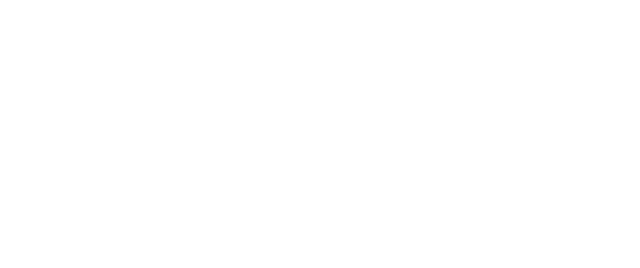
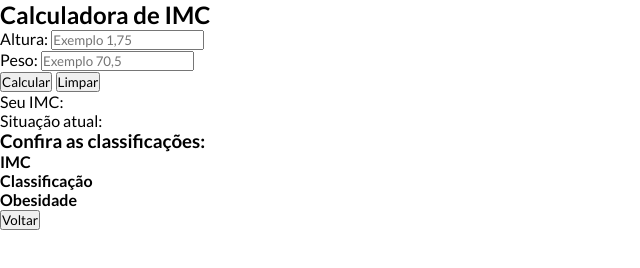
Before and after one commit to matheusvsdev/calculadora-imc-js, a plain HTML site: page index.html in a window 1280 px wide. Shown: the whole page, without its empty margins (0-640 px from the left). Drawn offline with Linux system fonts and the light colour scheme.

Commit message:
HTML structure

```diff
--- a/css/styles.css
+++ b/css/styles.css
@@ -2,4 +2,5 @@
   margin: 0;
   padding: 0;
   box-sizing: border-box;
+  font-family: "Lato", sans-serif;
 }
--- a/index.html
+++ b/index.html
@@ -4,9 +4,59 @@
     <meta charset="UTF-8" />
     <meta name="viewport" content="width=device-width, initial-scale=1.0" />
     <link rel="stylesheet" href="css/styles.css" />
+    <link rel="preconnect" href="https://fonts.googleapis.com" />
+    <link rel="preconnect" href="https://fonts.gstatic.com" crossorigin />
+    <link
+      href="https://fonts.googleapis.com/css2?family=Inter:ital,opsz,wght@0,14..32,100..900;1,14..32,100..900&family=Lato:ital,wght@0,100;0,300;0,400;0,700;0,900;1,100;1,300;1,400;1,700;1,900&family=Poppins:ital,wght@0,100;0,200;0,300;0,400;0,500;0,600;0,700;0,800;0,900;1,100;1,200;1,300;1,400;1,500;1,600;1,700;1,800;1,900&family=Roboto:ital,wght@0,100;0,300;0,400;0,500;0,700;0,900;1,100;1,300;1,400;1,500;1,700;1,900&display=swap"
+      rel="stylesheet"
+    />
     <title>Calculadora IMC</title>
   </head>
   <body>
+    <div class="container">
+      <div id="calc-container">
+        <h2>Calculadora de IMC</h2>
+        <form id="imc-form">
+          <div class="form-inputs">
+            <div class="form-control">
+              <label for="height">Altura:</label>
+              <input
+                type="text"
+                name="height"
+                id="height"
+                placeholder="Exemplo 1,75"
+              />
+            </div>
+            <div class="form-control">
+              <label for="weight">Peso:</label>
+              <input
+                type="text"
+                name="weight"
+                id="weight"
+                placeholder="Exemplo 70,5"
+              />
+            </div>
+          </div>
+          <div class="action-control">
+            <button id="calc-btn">Calcular</button>
+            <button id="clear-btn">Limpar</button>
+          </div>
+        </form>
+      </div>
+      <div id="result-container">
+        <p id="imc-number">Seu IMC: <span></span></p>
+        <p id="imc-info">Situação atual: <span></span></p>
+        <h3>Confira as classificações:</h3>
+        <div id="imc-table">
+          <div class="table-header">
+            <h4>IMC</h4>
+            <h4>Classificação</h4>
+            <h4>Obesidade</h4>
+          </div>
+        </div>
+        <button id="back-btn">Voltar</button>
+      </div>
+    </div>
     <script src="js/script.js"></script>
   </body>
 </html>
```
